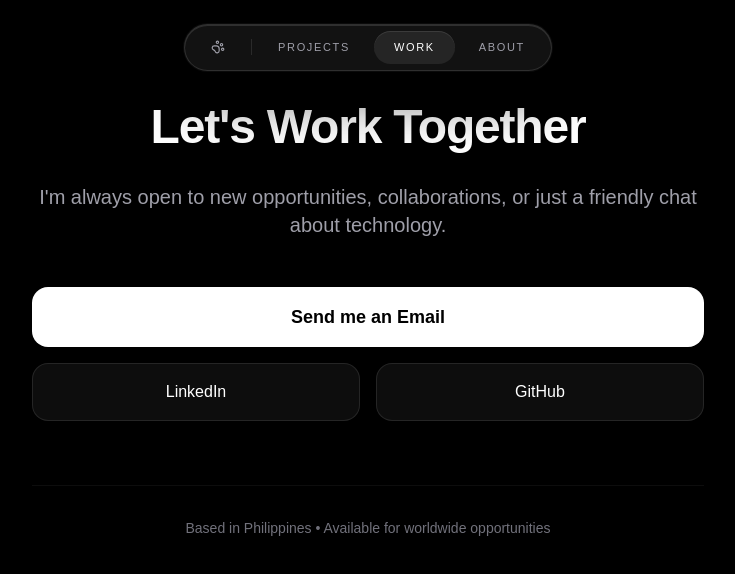
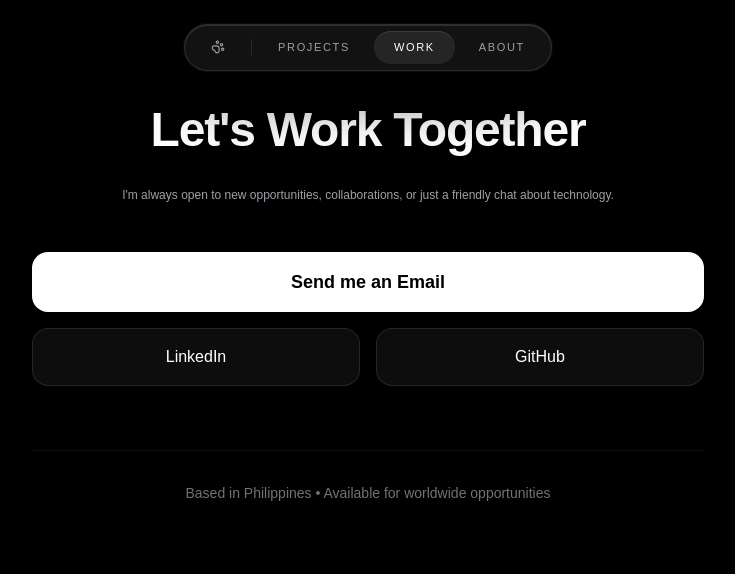
Before and after one commit to bikemaster2331/porpolyo, a Next.js app: page /work in a window 1280 px wide. Shown: the top 574 px of the page, without its empty margins (272-1007 px from the left). Built offline with nearby package versions, Linux system fonts and the light colour scheme.

Commit message:
style(work): standardize padding and reduce typography to 12px

```diff
--- a/src/app/work/page.tsx
+++ b/src/app/work/page.tsx
@@ -1,12 +1,12 @@
 export default function Work() {
   return (
-    <div className="flex flex-col items-center justify-center min-h-[70vh] px-8 pt-20 text-center">
+    <div className="flex flex-col items-center justify-center min-h-[70vh] px-8 pt-12 text-center">
       <div className="max-w-2xl w-full">
         <h1 className="text-5xl font-bold tracking-tight mb-8">
           Let's Work Together
         </h1>
-        <p className="text-xl text-zinc-400 mb-12">
-          I'm always open to new opportunities, collaborations, or just a friendly chat about technology.
+        <p className="text-[12px] text-zinc-400 mb-8 md:mb-12">
+          I&apos;m always open to new opportunities, collaborations, or just a friendly chat about technology.
         </p>
 
         <div className="space-y-4">
```
